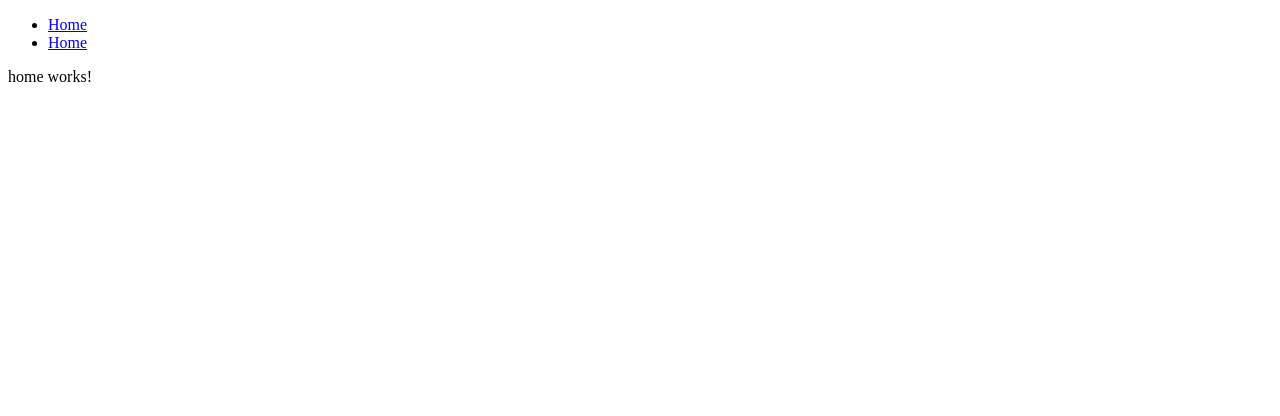
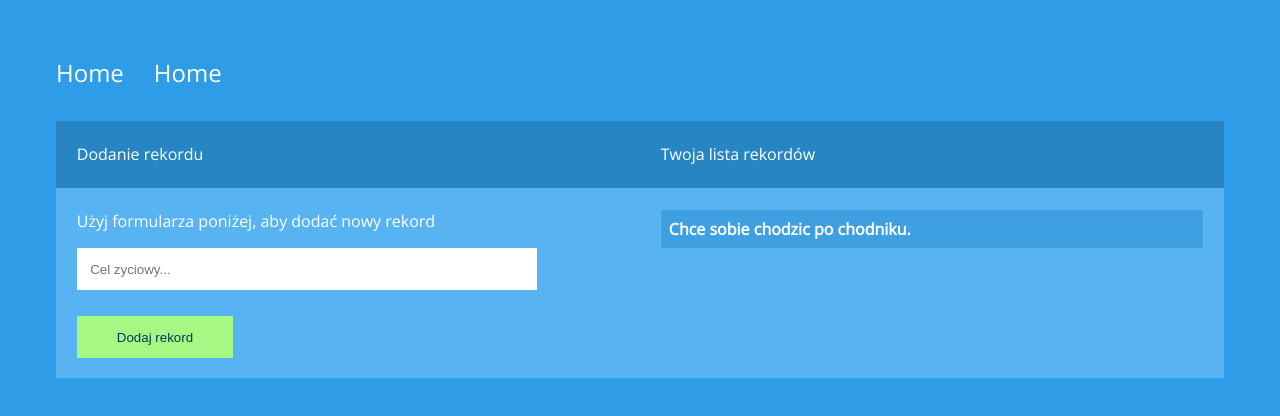
Before and after one commit to mcream/first_angular, an Angular app: page / in a window 1280 px wide. Shown: the top 416 px of the page. Built offline with nearby package versions, Linux system fonts and the light colour scheme.

Commit message:
Insert front-end template for Angular app

```diff
--- a/src/app/home/home.component.html
+++ b/src/app/home/home.component.html
@@ -1,3 +1,25 @@
-<p>
-  home works!
-</p>
+<div class="container color-dark">
+  <div class="col">
+    <p>Dodanie rekordu</p>
+  </div>
+  <div class="col">
+      <p>Twoja lista rekordów</p>
+  </div>
+</div>
+  <div class="container color-light">
+    <div class="col">
+      <p class="sm">
+        Użyj formularza poniżej, aby dodać nowy rekord
+      </p>
+
+      <form>
+        <input type="text" class="txt" name="item" placeholder="Cel zyciowy...">
+        <input type="submit" class="btn" value="Dodaj rekord">
+      </form>
+    </div>
+    <div class="col">
+      <p class="life-container">
+        Chce sobie chodzic po chodniku.
+      </p>
+    </div>
+  </div>
--- a/src/app/home/home.component.scss
+++ b/src/app/home/home.component.scss
@@ -0,0 +1,34 @@
+.container{
+    display: grid;
+    grid-template-columns: 50% auto;
+}
+.col{
+    padding: .4em 1.3em;
+}
+.color-dark{
+    background: #2885c4;
+}
+.color-light{
+    background: #57b3f1;
+}
+input.txt{
+    border: 0;
+    padding: 1em;
+    width: 80%;
+    margin-bottom: 2em;
+}
+input.btn{
+    border: 0;
+    display: block;
+    padding: 1em 3em;
+    background: #a5f883;
+    color: #003a61;
+    margin-bottom: 1em;
+    cursor: pointer;
+}
+.life-container{
+    background: #3fa0e1;
+    padding: .5em;
+    font-weight: bold;
+    cursor: pointer;
+}
--- a/src/styles.scss
+++ b/src/styles.scss
@@ -1 +1,26 @@
 /* You can add global styles to this file, and also import other style files */
+
+@import url('https://fonts.googleapis.com/css?family=Open+Sans');
+
+body{
+    background: #2e9ce6;
+    padding: 3em;
+    font-family: 'Open Sans', sans-serif;
+    color: #fff;
+}
+ul{
+    list-style-type: none;
+    margin:0 0 2em 0;
+    padding: 0;
+}
+ul li{
+    display: inline;
+    margin-right: 30px;
+}
+ul li a{
+    font-size: 1.5em;
+}
+a{
+    color: #fff;
+    text-decoration: none;
+}
```
